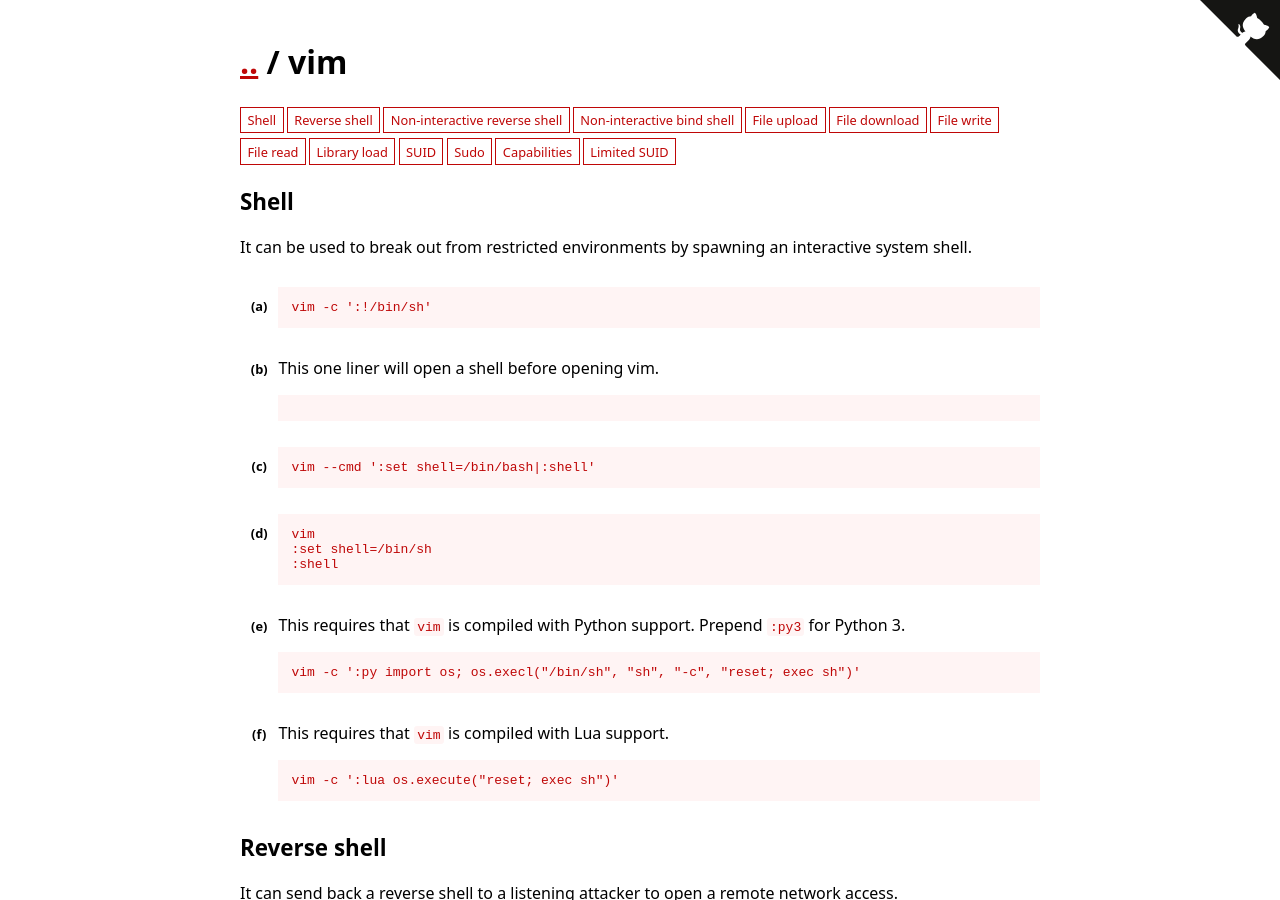
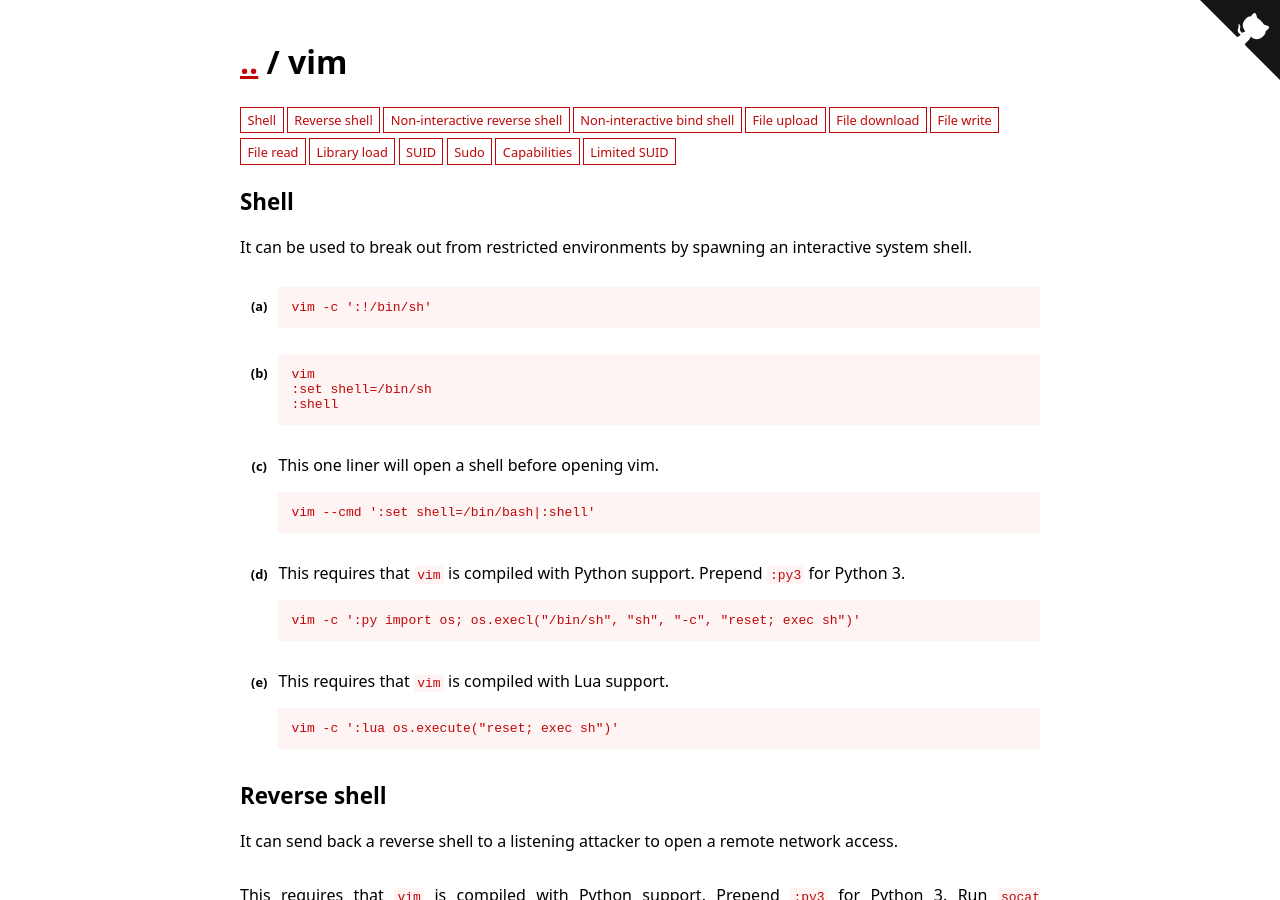
Before and after one commit to GTFOBins/GTFOBins.github.io, a Jekyll site: the page built from _gtfobins/vim.md, in a window 1280 px wide and 900 px high. Built offline with Jekyll 4.4.1, drawn with Linux system fonts in a browser that asks for light colours.

Commit message:
Fix yaml

```diff
--- a/_gtfobins/vim.md
+++ b/_gtfobins/vim.md
@@ -2,12 +2,12 @@
 functions:
   shell:
     - code: vim -c ':!/bin/sh'
-    - description: This one liner will open a shell before opening vim.
-    - code: vim --cmd ':set shell=/bin/bash|:shell'
     - code: |
         vim
         :set shell=/bin/sh
         :shell
+    - description: This one liner will open a shell before opening vim.
+      code: vim --cmd ':set shell=/bin/bash|:shell'
     - description: This requires that `vim` is compiled with Python support. Prepend `:py3` for Python 3.
       code: vim -c ':py import os; os.execl("/bin/sh", "sh", "-c", "reset; exec sh")'
     - description: This requires that `vim` is compiled with Lua support.
```
